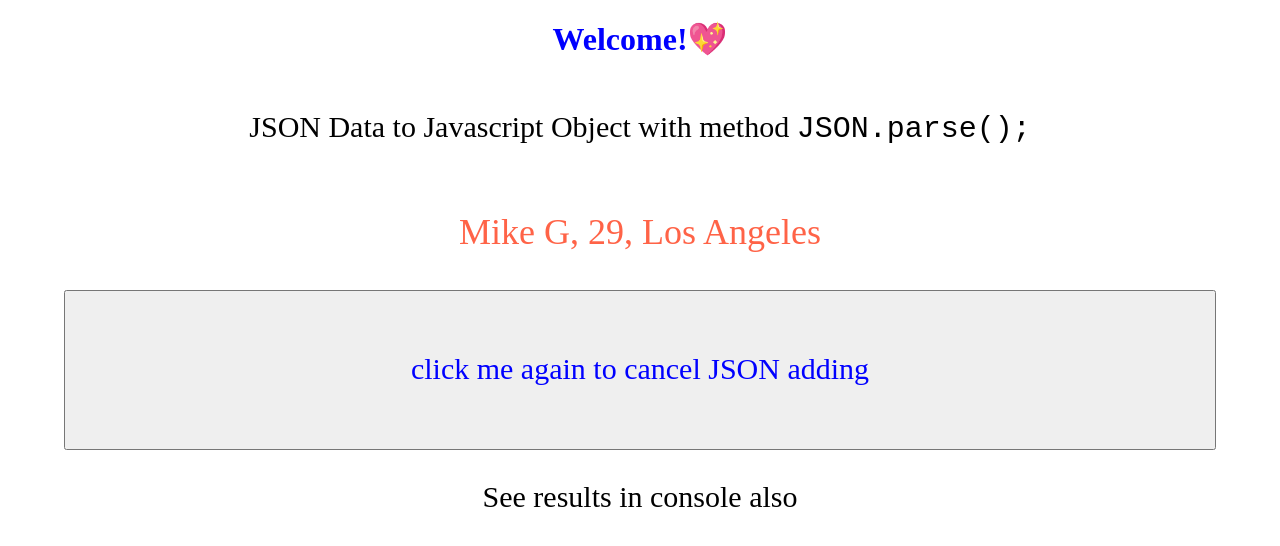
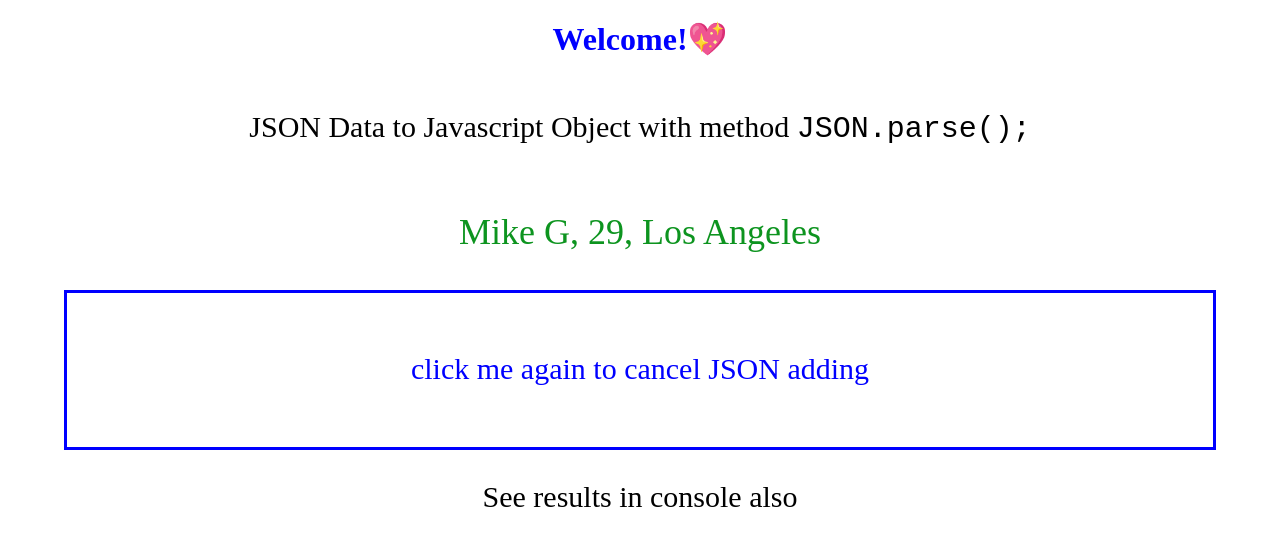
Before and after one commit to Hacking-NASSA-with-HTML/Playing_with-JSON, a plain HTML site: page index.html in a window 1280 px wide. Both pictures are taken after a click on the button "click me to add JSON data to paragraph". Drawn offline with nearby package versions, Linux system fonts and the light colour scheme.

Commit message:
feat: improve UX

```diff
--- a/main.css
+++ b/main.css
@@ -13,7 +13,7 @@ body .text {
 }
 
 .text .json-go {
-    color: tomato;
+    color: #ff6347;
     font-size: 36px;
 }
 
@@ -22,6 +22,15 @@ body .text {
     height: 20vh;
     font-size: 30px;
     color: blue;
+    background-color: #fff;
+    border: 3px solid blue;
+    transition: all 0.3s ease;
+}
+
+.text #clickMe:hover {
+    background-color: blue;
+    color: #fff;
+    cursor: pointer;
 }
 
 .text .paragraph {
--- a/script.js
+++ b/script.js
@@ -24,9 +24,11 @@ clickedButton.onclick = function() {
     if (printedParagraph.innerHTML == 'There\'s no JSON data right now') {
         printedParagraph.innerHTML = extractedJson.name + ', ' + extractedJson.age + ', ' + extractedJson.city;
         clickedButton.innerHTML = 'click me again to cancel JSON adding';
+        printedParagraph.style.color = '#0d941f';
     } else {
         printedParagraph.innerHTML = 'There\'s no JSON data right now';
         clickedButton.innerHTML = 'click me to add JSON data to paragraph';
+        printedParagraph.style.color = '#ff6347';
     }
 };
 
```
